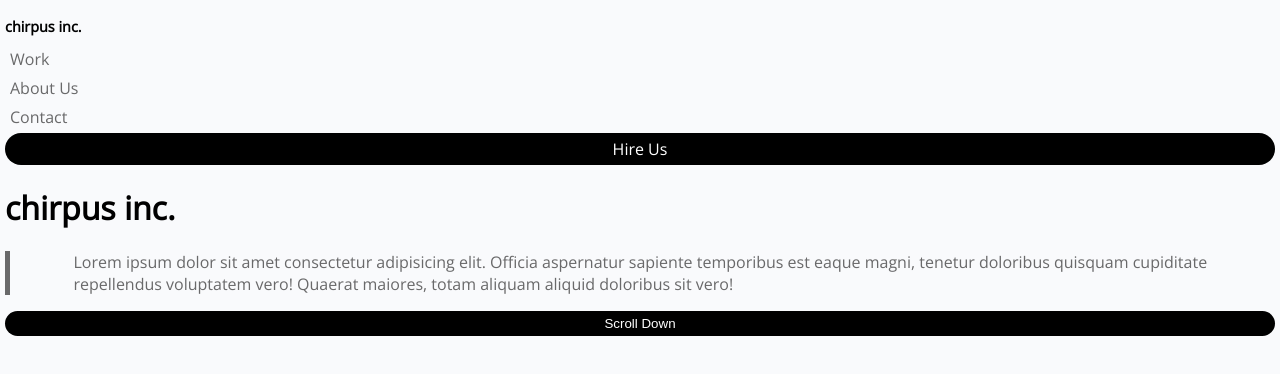
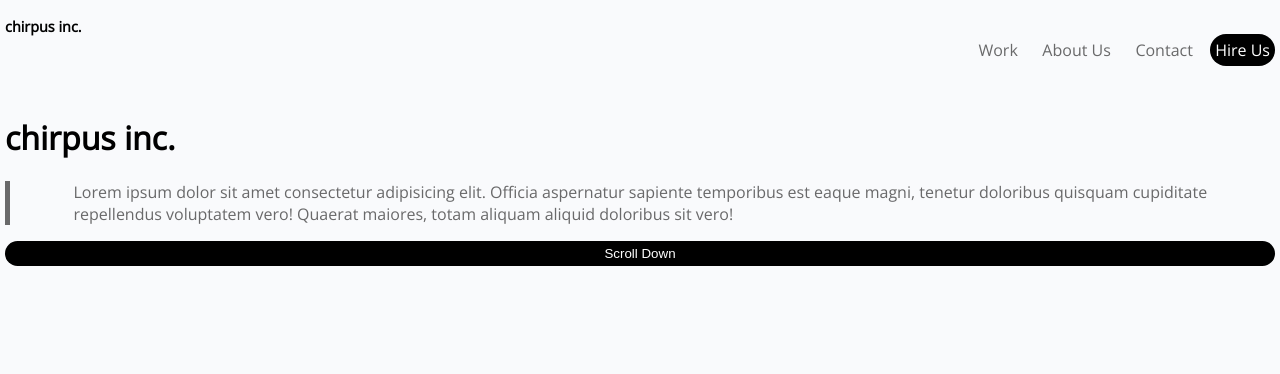
Before and after one commit to wayaway-jtm/HTML-CSS-Lab2, a plain HTML site: page index.html in a window 1280 px wide. Drawn offline with nearby package versions, Linux system fonts and the light colour scheme.

Commit message:
Initial media query work

```diff
--- a/index.html
+++ b/index.html
@@ -8,6 +8,7 @@
         <title>HTML/CSS Lab 1</title>
     </head>
     <body>
+        <header>
             <h2>chirpus inc.</h2>
             <nav>
                 <li><a href="work.html">Work</a></li>
@@ -15,6 +16,7 @@
                 <li><a href="contact.html">Contact</a></li>
             </nav>
             <a href="hireus.html" class="button">Hire Us</a>
+        </header>
         <h1>chirpus inc.</h1>
         <main>
             <p>
--- a/styles.css
+++ b/styles.css
@@ -40,12 +40,7 @@ nav {
     display: -webkit-box;
     display: -ms-flexbox;
     display: flex;
-    -webkit-box-orient: vertical;
-    -webkit-box-direction: normal;
-    -ms-flex-direction: column;
     flex-direction: column;
-    -webkit-box-pack: justify;
-    -ms-flex-pack: justify;
     justify-content: space-between;
     margin: 5px;
 }
@@ -54,7 +49,37 @@ li {
     list-style-type: none;
 }
 
+header {
+    display: flex;
+    flex-direction: column;
+}
+
 #btn-scroll-down {
     width: 100%;
     border: 0;
 }
+
+@media only screen and (min-width: 768px) {
+    nav {
+        flex-direction: row;
+        align-items: center;
+    }
+
+    header {
+        flex-direction: row;
+    }
+
+    header>a {
+        align-self: center;
+        padding: 2px 5px;
+    }
+
+    h2 {
+        flex: 4;
+    }
+
+    nav {
+        flex: 1;
+        justify-content: space-around;
+    }
+}
```
Lines whose indentation alone changed are shown as unchanged.
